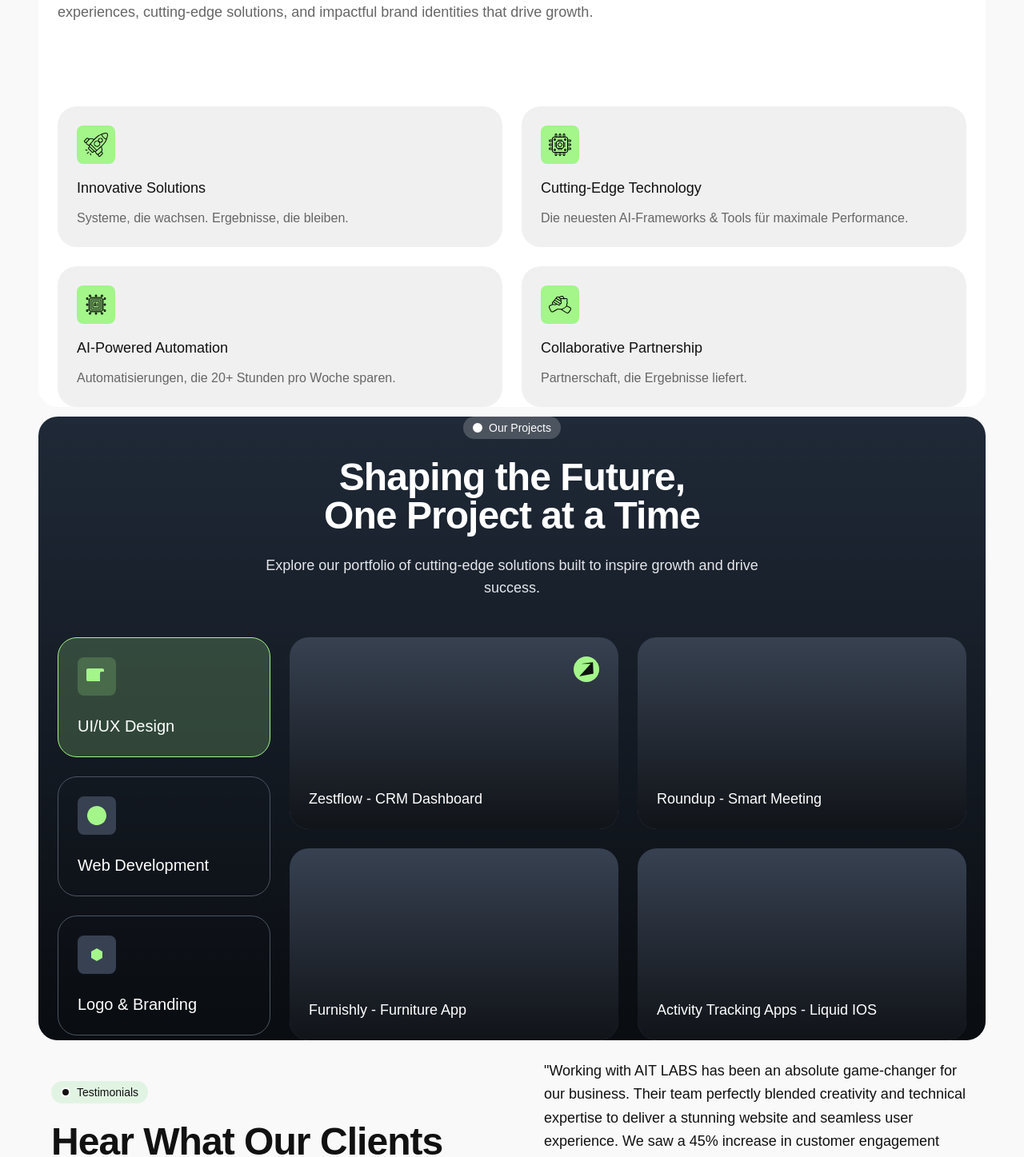
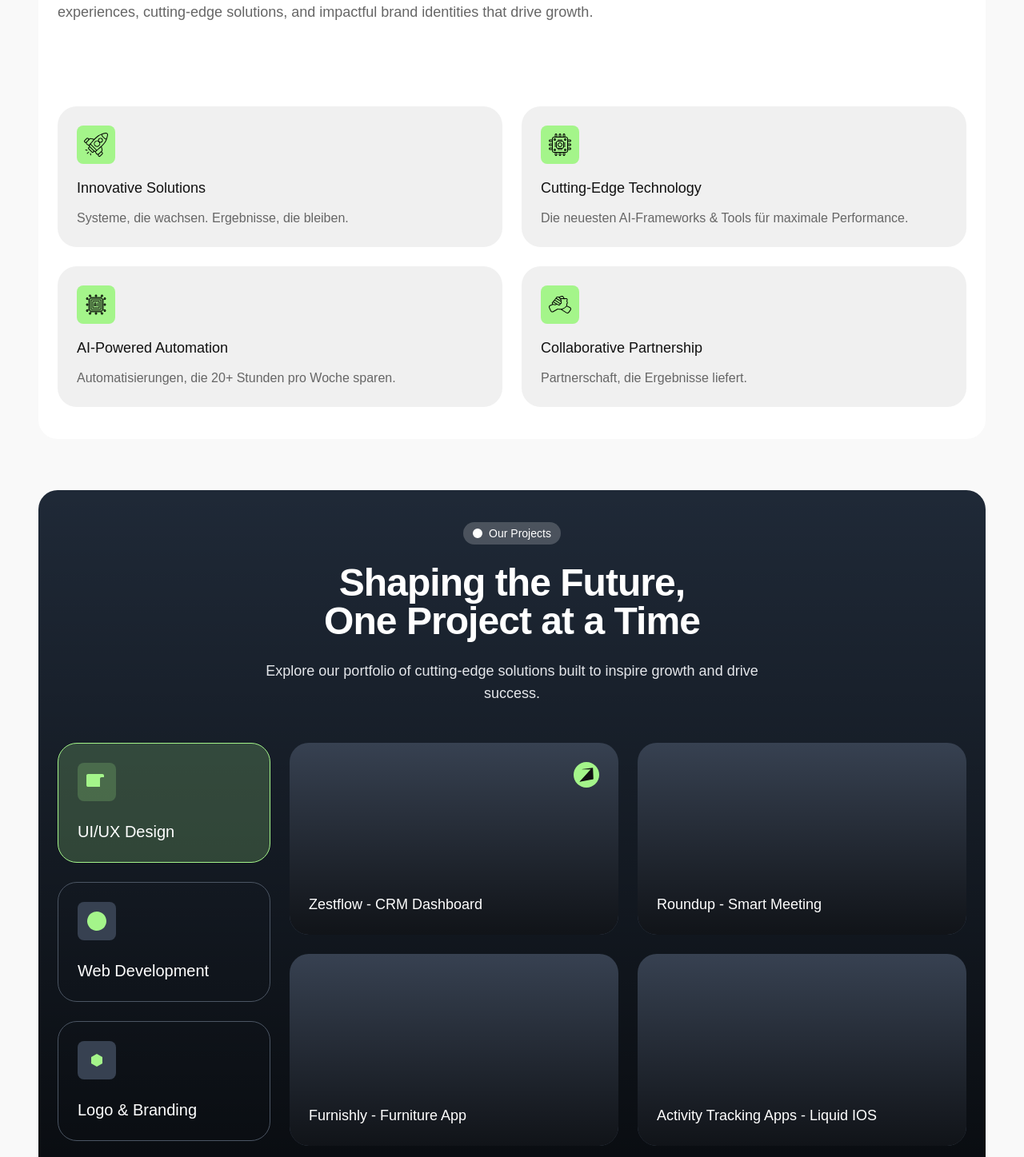
Before and after one commit to LR-Argentino/aitlabs-website, an Angular app: page / in a window 1280 px wide. Shown: the part 1200-2647 px from the top of the page at 80% size. Built offline with nearby package versions, Linux system fonts and the light colour scheme.

Commit message:
refactor projects section: adjust padding for improved spacing and layout consistency

```diff
--- a/src/app/components/about/about.component.html
+++ b/src/app/components/about/about.component.html
@@ -22,7 +22,7 @@
       </div>
 
       <!-- Features Grid -->
-      <div class="grid grid-cols-1 md:grid-cols-2 gap-6">
+      <div class="grid grid-cols-1 md:grid-cols-2 gap-6 pb-10">
         <!-- Feature 1 -->
         <div class="bg-light-gray p-6 rounded-3xl">
           <div class="w-12 h-12 bg-primary-green rounded-lg mb-4 flex items-center justify-center">
--- a/src/app/components/projects/projects.component.html
+++ b/src/app/components/projects/projects.component.html
@@ -1,5 +1,5 @@
 <!-- Projects Section -->
-<section id="projects" class="py-3 mb-3">
+<section id="projects" class="py-16 mb-3">
   <div class="max-w-7xl mx-auto px-6 md:px-12">
     <div class="bg-gray-800 rounded-3xl px-6 md:px-22 py-22 text-white relative overflow-hidden">
     <!-- Background gradient overlay -->
@@ -7,7 +7,7 @@
 
     <div class="relative z-10">
       <!-- Section Header -->
-      <div class="text-center mb-12">
+      <div class="text-center mb-12 pt-10">
         <div class="inline-flex items-center gap-2 bg-white/20 px-3 py-1 rounded-full mb-6">
           <div class="w-3 h-3 bg-white rounded-full border-2 border-white"></div>
           <span class="text-sm text-white">Our Projects</span>
@@ -21,7 +21,7 @@
       </div>
 
       <!-- Projects Grid -->
-      <div class="grid grid-cols-1 md:grid-cols-4 gap-6">
+      <div class="grid grid-cols-1 md:grid-cols-4 gap-6 pb-10">
         <!-- Project Categories -->
         <div class="space-y-6">
           <div class="bg-primary-green/20 border border-primary-green p-6 rounded-3xl cursor-pointer hover:bg-primary-green/30 transition-colors"
```
